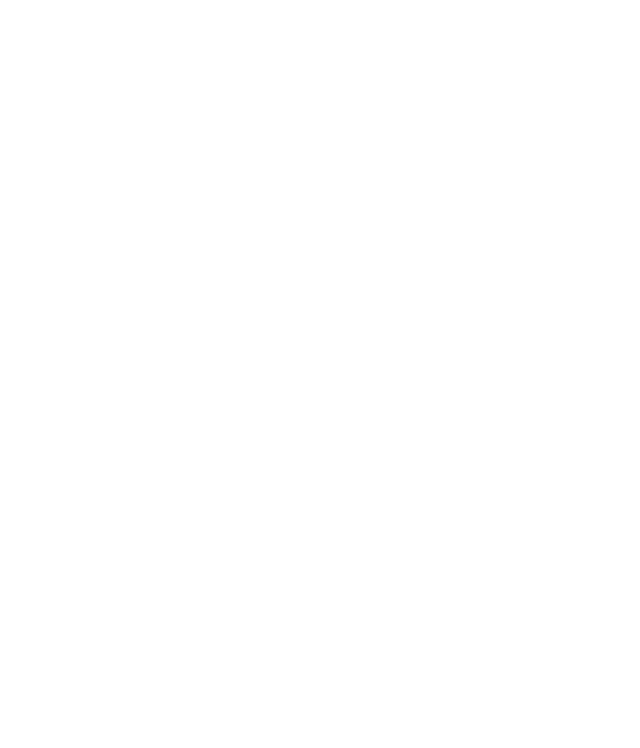
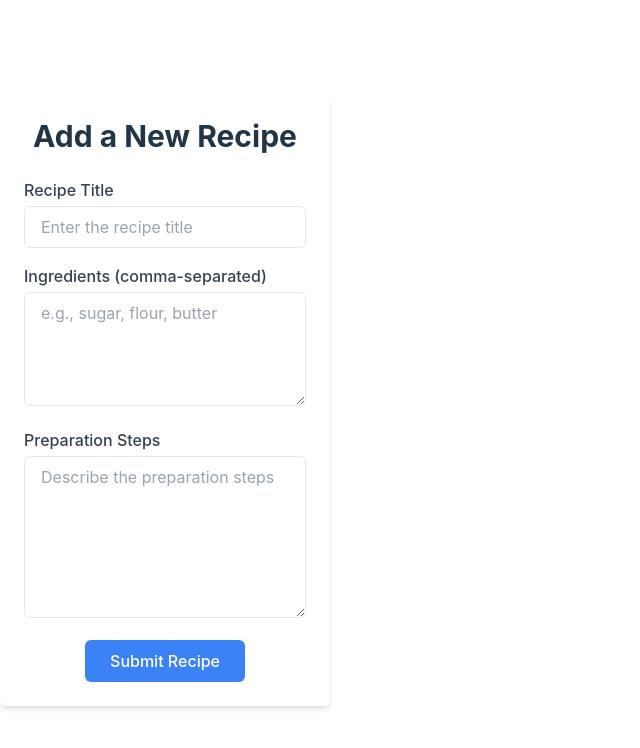
Before and after one commit to OluwatobiRichard/alx-fe-reactjs, a React (Vite) app in the folder recipe-sharing-platform/: page /add-recipe in a window 1280 px wide. Before the commit this address had no page. Shown: the top 748 px of the page, without its empty margins (0-640 px from the left). Built offline with nearby package versions, Linux system fonts and the light colour scheme.

Commit message:
recipe-sharing-platform

```diff
--- a/recipe-sharing-platform/src/App.jsx
+++ b/recipe-sharing-platform/src/App.jsx
@@ -1,6 +1,7 @@
 import { BrowserRouter as Router, Route, Routes } from "react-router-dom";
 import HomePage from "./components/HomePage";
 import RecipeDetail from "./components/RecipeDetail";
+import AddRecipeForm from "./components/AddRecipeForm";
 
 function App() {
   return (
@@ -8,6 +9,7 @@
       <Routes>
         <Route path="/" element={<HomePage />} />
         <Route path="/recipe/:id" element={<RecipeDetail />} />
+        <Route path="/add-recipe" element={<AddRecipeForm />} />
       </Routes>
     </Router>
   );
--- /dev/null
+++ b/recipe-sharing-platform/src/components/AddRecipeForm.jsx
@@ -0,0 +1,118 @@
+import React, { useState } from "react";
+
+const AddRecipeForm = () => {
+  const [formData, setFormData] = useState({
+    title: "",
+    ingredients: "",
+    steps: "",
+  });
+
+  const [error, setError] = useState("");
+
+  // Handle input changes
+  const handleChange = (e) => {
+    const { name, value } = e.target;
+    setFormData((prevData) => ({
+      ...prevData,
+      [name]: value,
+    }));
+  };
+
+  // Validate and handle form submission
+  const handleSubmit = (e) => {
+    e.preventDefault();
+    const { title, ingredients, steps } = formData;
+
+    // Simple validation
+    if (!title || !ingredients || !steps) {
+      setError("All fields are required.");
+      return;
+    }
+
+    if (ingredients.split(",").length < 2) {
+      setError("Please include at least two ingredients.");
+      return;
+    }
+
+    setError("");
+    console.log("Recipe Submitted:", formData);
+
+    // Reset form after submission
+    setFormData({
+      title: "",
+      ingredients: "",
+      steps: "",
+    });
+  };
+
+  return (
+    <div className="p-6 max-w-2xl mx-auto bg-white shadow-md rounded-md">
+      <h2 className="text-3xl font-bold mb-6 text-center">Add a New Recipe</h2>
+      {error && <p className="text-red-500 mb-4">{error}</p>}
+      <form onSubmit={handleSubmit} className="space-y-4">
+        {/* Recipe Title */}
+        <div>
+          <label htmlFor="title" className="block font-medium text-gray-700">
+            Recipe Title
+          </label>
+          <input
+            type="text"
+            id="title"
+            name="title"
+            value={formData.title}
+            onChange={handleChange}
+            className="w-full mt-1 px-4 py-2 border rounded-md focus:outline-none focus:ring-2 focus:ring-blue-500"
+            placeholder="Enter the recipe title"
+          />
+        </div>
+
+        {/* Ingredients */}
+        <div>
+          <label
+            htmlFor="ingredients"
+            className="block font-medium text-gray-700"
+          >
+            Ingredients (comma-separated)
+          </label>
+          <textarea
+            id="ingredients"
+            name="ingredients"
+            value={formData.ingredients}
+            onChange={handleChange}
+            className="w-full mt-1 px-4 py-2 border rounded-md focus:outline-none focus:ring-2 focus:ring-blue-500"
+            placeholder="e.g., sugar, flour, butter"
+            rows="4"
+          ></textarea>
+        </div>
+
+        {/* Preparation Steps */}
+        <div>
+          <label htmlFor="steps" className="block font-medium text-gray-700">
+            Preparation Steps
+          </label>
+          <textarea
+            id="steps"
+            name="steps"
+            value={formData.steps}
+            onChange={handleChange}
+            className="w-full mt-1 px-4 py-2 border rounded-md focus:outline-none focus:ring-2 focus:ring-blue-500"
+            placeholder="Describe the preparation steps"
+            rows="6"
+          ></textarea>
+        </div>
+
+        {/* Submit Button */}
+        <div className="text-center">
+          <button
+            type="submit"
+            className="bg-blue-500 text-white px-6 py-2 rounded-md hover:bg-blue-600 transition"
+          >
+            Submit Recipe
+          </button>
+        </div>
+      </form>
+    </div>
+  );
+};
+
+export default AddRecipeForm;
--- a/recipe-sharing-platform/src/components/HomePage.jsx
+++ b/recipe-sharing-platform/src/components/HomePage.jsx
@@ -13,7 +13,21 @@
 
   return (
     <div className="p-6 max-w-6xl mx-auto">
-      <h1 className="text-4xl font-bold text-center mb-6">Recipe Sharing Platform</h1>
+      <h1 className="text-4xl font-bold text-center mb-6">
+        Recipe Sharing Platform
+      </h1>
+
+      {/* Add New Recipe Button */}
+      <div className="text-right mb-4">
+        <Link
+          to="/add-recipe"
+          className="bg-green-500 text-white px-4 py-2 rounded hover:bg-green-600 transition"
+        >
+          Add New Recipe
+        </Link>
+      </div>
+
+      {/* Recipe Cards */}
       <div className="grid grid-cols-1 sm:grid-cols-2 lg:grid-cols-3 gap-6">
         {recipes.map((recipe) => (
           <div
```
